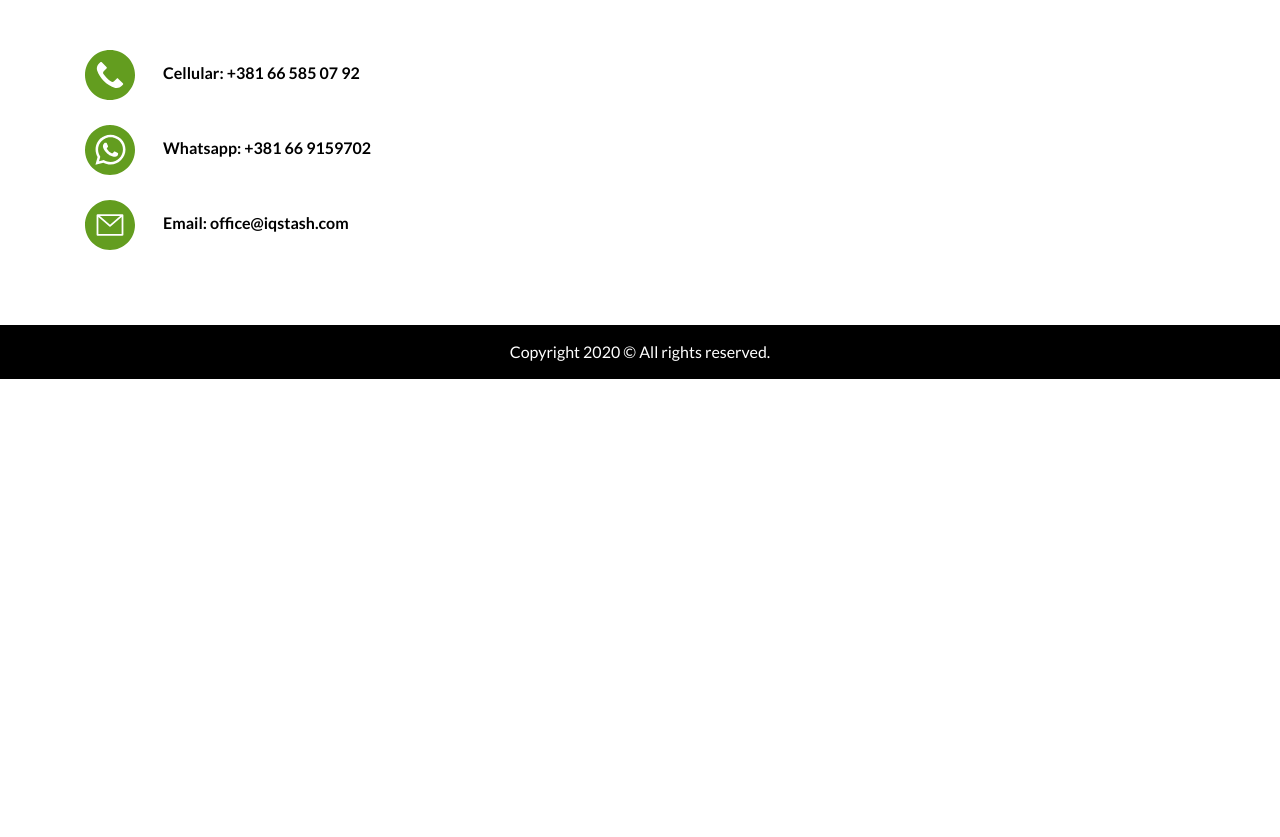
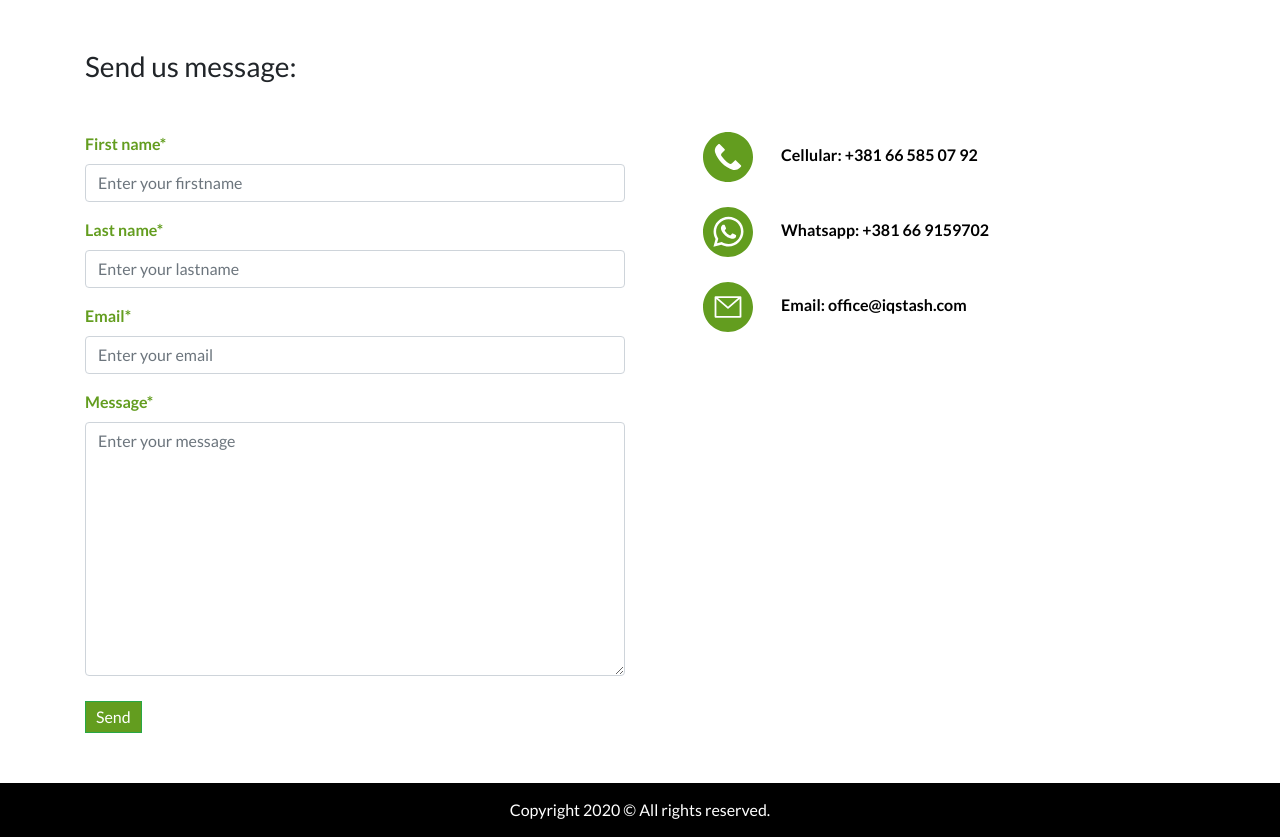
Before and after one commit to ndanev/IQ-Stash, a Node server app: page /contact in a window 1280 px wide. Shown: the part 371-1208 px from the top of the page. Before the commit the page ends 750 px from the top, so only its background shows below. Run offline with Node 20, Linux system fonts and the light colour scheme.

Commit message:
added from on contact page

```diff
--- a/package.json
+++ b/package.json
@@ -20,6 +20,7 @@
         "ejs": "^3.0.1",
         "ejs-lint": "^1.0.1",
         "express": "^4.17.1",
+        "nodemailer": "^6.4.6",
         "nodemon": "^2.0.2"
     }
 }
--- a/public/css/style.css
+++ b/public/css/style.css
@@ -342,6 +342,8 @@ footer {
     padding: 15px;
 }
 
+/* CONTACT */
+
 .contact {
     padding: 50px 0px;
 }
@@ -370,3 +372,16 @@ footer {
 .contact ul li a img {
     margin-right: 25px;
 }
+
+.contact form label {
+    color: #639d1f;
+    font-weight: 700;
+}
+
+.contact form input:active,
+.contact form input:focus,
+.contact form textarea:active,
+.contact form textarea:focus {
+    border-color: #639d1f;
+    box-shadow: 0 0 0 0.2rem rgba(99, 157, 11, 0.2);
+}
--- a/views/contact.ejs
+++ b/views/contact.ejs
@@ -13,8 +13,35 @@
 <section class="contact">
     <div class="container">
         <div class="row">
-            <div class="col-12">
-                <ul>
+            <div class="col-md-6">
+                <h3 class="mb-5">Send us message:</h3>
+                <form action="/send" method="post">
+                    <div class="form-group">
+                        <label for="firstname">First name*</label>
+                        <input class="form-control" type="text" placeholder="Enter your firstname" name="firstname"
+                            id="firstname" required>
+                    </div>
+                    <div class="form-group">
+                        <label for="last-name">Last name*</label>
+                        <input class="form-control" type="text" placeholder="Enter your lastname" name="lastname"
+                            id="lastname" required>
+                    </div>
+                    <div class="form-group">
+                        <label for="email">Email*</label>
+                        <input class="form-control" type="text" name="email" id="email" placeholder="Enter your email"
+                            required>
+                    </div>
+                    <div class="from-group">
+                        <label for="message">Message*</label>
+                        <textarea class="form-control" name="text" id="text" cols="30" rows="10"
+                            placeholder="Enter your message"></textarea>
+                    </div>
+                    <button type="submit" class="btn btn-success">Send</button>
+                </form>
+            </div>
+            <div class="col-md-6">
+                <h3 class="mb-5 invisible">Send us message</h3>
+                <ul class="ml-5">
                     <li>
                         <a href="tel:+381665850792"><img src="./images/phone.svg" alt=""> <span>Cellular: </span>
                             <%= data.phone %> </a>
```
Also changed, not shown: app.js (+42 -0 lines), 1 other file.
